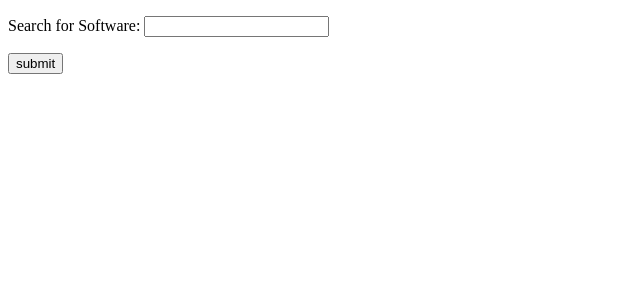
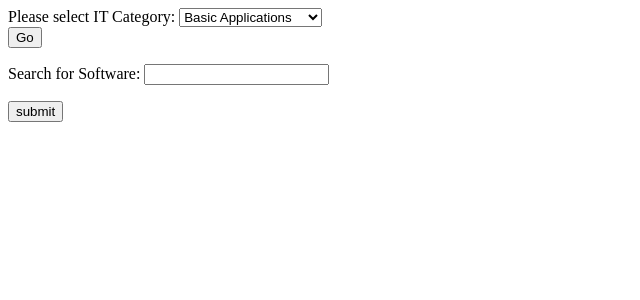
Before and after one commit to Giuliano99/HTI, a Flask app: page / in a window 1280 px wide. Shown: the top 300 px of the page, without its empty margins (0-640 px from the left). Run offline with Flask 2, Linux system fonts and the light colour scheme; parts of the project's set-up code (start-up, migrations or seed data) failed here and were passed over.

Commit message:
improved dropdown menu for categories, still not working correct

```diff
--- a/main.py
+++ b/main.py
@@ -24,23 +24,26 @@ df = data2
 
 @app.route('/', methods=["POST", "GET"])
 def home():  # put application's code here
+    categories = ['Basic Applications', 'ERP', 'Network', 'Personal Computing', 'PLM', 'Plotting',
+                  'Security']
     if request.method == "POST":
         search_string = request.form["nm"]
-        #print (search_string)
         search_result = search.search([search_string], df)
-        colours = ['Red', 'Blue', 'Black', 'Orange']
+
         return render_template('results 2.0.html', column_names=search_result.columns.values,
-                               row_data=list(search_result.values.tolist()), link_column="first_uri", zip=zip)
-
+                               row_data=list(search_result.values.tolist()), link_column="first_uri", zip=zip,
+                               categories=categories)
     else:
-        return render_template("searchbar.html")
-
-
+        return render_template("searchbar.html",  categories=categories)
 
 
 @app.route('/dropdown', methods=["POST", "GET"])
 def dropdown():
-    categories = ['Category','Basic Applications', 'ERP', 'Network', 'Personal Computing', 'PLM', 'Plotting', 'Security']
+
+    categories = ['Basic Applications', 'ERP', 'Network', 'Personal Computing', 'PLM', 'Plotting', 'Security']
+    select = request.form.get('categories')
+    result = search.filter_category(select, df)
+    print(result)
     return render_template('test.html', categories=categories)
 
 
--- a/templates/searchbar.html
+++ b/templates/searchbar.html
@@ -2,13 +2,28 @@
 <html lang="en">
 <head>
     <meta charset="UTF-8">
-    <title>Search Bar</title>
+    <title>Searchbar</title>
 </head>
 <body>
+<form class="form-inline" method="POST" >
+  <div class="form-group">
+    <div class="input-group">
+        <span class="input-group-addon">Please select IT Category: </span>
+            <select name="categories" method="GET" action="/">
+           <option value="{{categories[0]}}" selected>{{categories[0]}}</option>
+           {% for category in categories[1:] %}
+               <option value="{{category}}">{{category}}</option>
+           {% endfor %}
+           </select>
+    </div>
+    <button type="submit" class="btn btn-default">Go</button>
+  </div>
+</form>
 <form action="#" method="post">
     <p>Search for Software:
     <input type = "text" name="nm" /></p>
     <p><input type = "submit" value="submit" /></p>
 </form>
+
 </body>
 </html>
--- a/templates/style.css
+++ b/templates/style.css
@@ -1,7 +1,7 @@
 table {
     font-family: arial, sans-serif;
     border-collapse: collapse;
-    width: 100%;
+    width: 150%;
 }
 
 td, th {
```
Also changed, not shown: search.py (+9 -0 lines), templates/results 2.0.html (+14 -1 lines), templates/test.html (+7 -5 lines).
